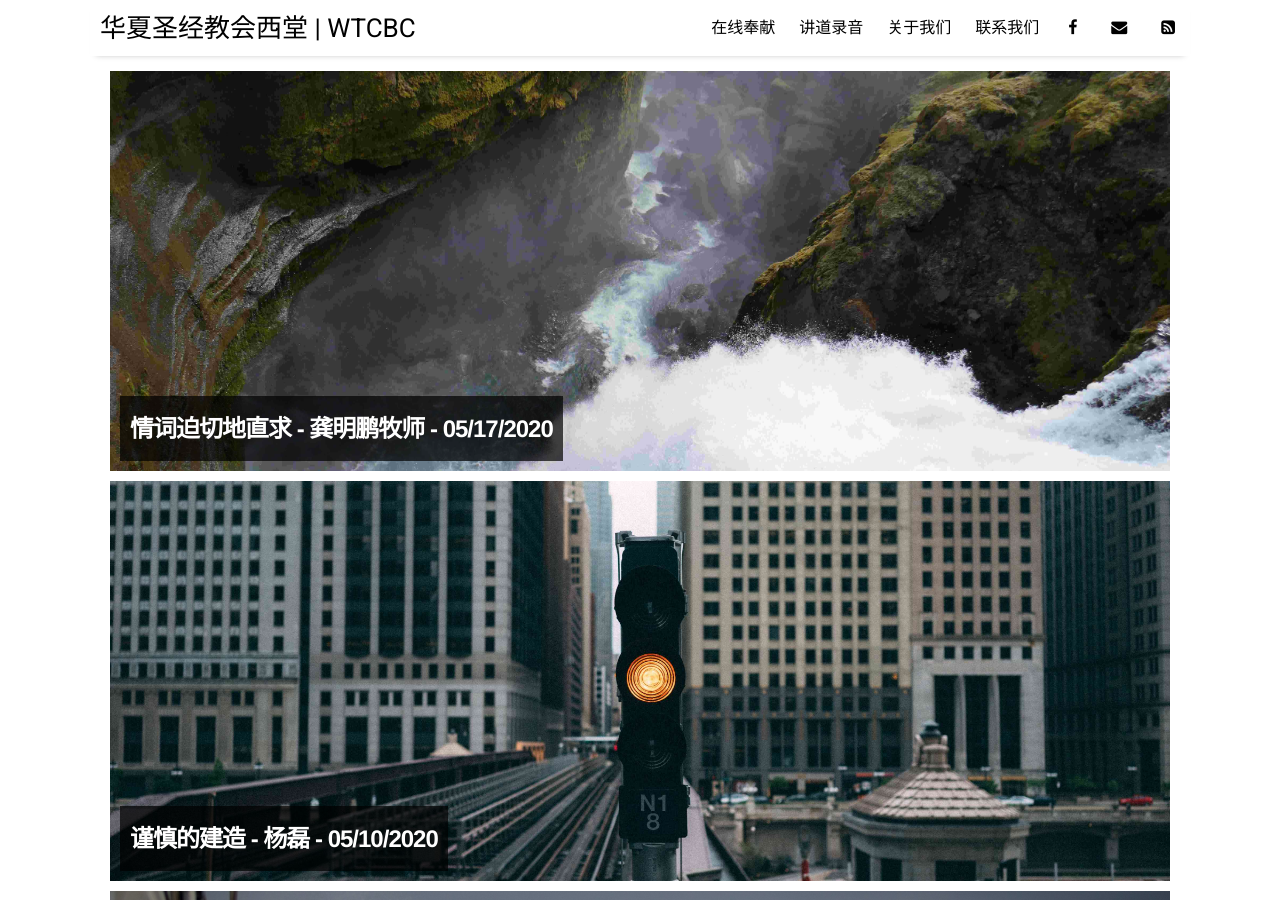
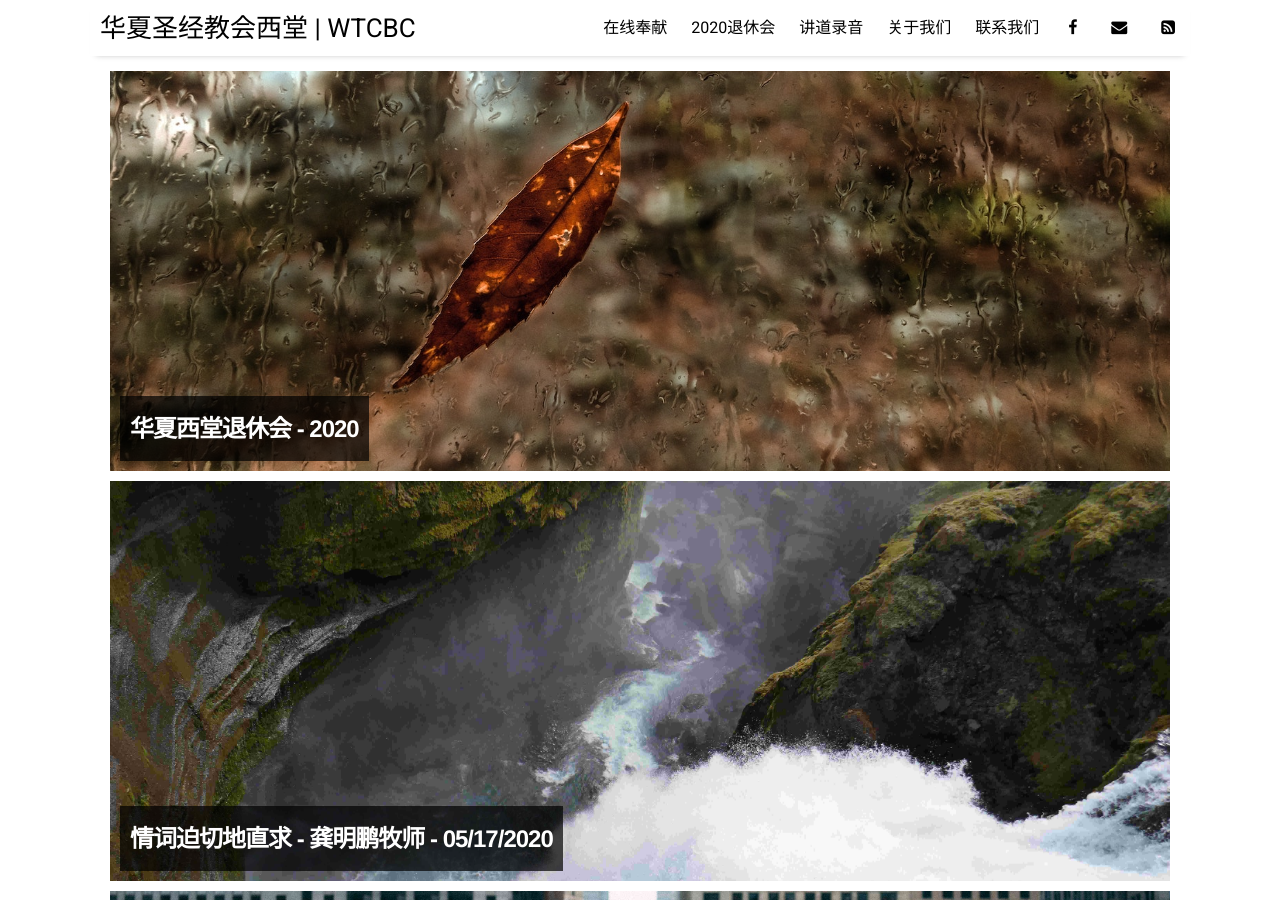
Before and after one commit to wtcbc/wtcbc.github.io, a Jekyll site: the page built from index.html, in a window 1280 px wide and 900 px high. Built offline with Jekyll 4.4.1, drawn with Linux system fonts in a browser that asks for light colours; nearby versions of some CDN libraries; the list of posts is cut into pages by our own code; some of the changed text lies outside the part shown.

Commit message:
add retreat page

```diff
--- a/_data/settings.yml
+++ b/_data/settings.yml
@@ -10,8 +10,8 @@ link:
 - {name: '在线奉献', link: 'https://paypal.com/ca/fundraiser/charity/3908200'}
 
 menu:
+- {name: '2020退休会', folder: 'pages', file: 'retreat.html'}
 - {name: '讲道录音', folder: 'pages', file: 'live.html'}
-# - {name: '讲道录音', folder: 'pages', file: 'documentation.html'}
 - {name: '关于我们', folder: 'pages', file: 'about.html'}
 - {name: '联系我们', folder: 'pages', file: 'contact.html'}
 
--- /dev/null
+++ b/_posts/2020-05-26-retreat2020.md
@@ -0,0 +1,24 @@
+---
+layout: post
+title: "华夏西堂退休会 - 2020"
+author: "WTCBC"
+categories: retreat
+tags: [2020, retreat]
+image: retreat.jpg
+---
+
+## 华夏西堂退休会 - 2020
+
+### 讲员
+
+## 开始在线奉献
+
+<br/>
+
+PayPal Giving Fund [点击奉献](https://paypal.com/ca/fundraiser/charity/3908200) - [paypal.com/ca/fundraiser/charity/3908200](https://paypal.com/ca/fundraiser/charity/3908200)
+
+<br/>
+
+<br/>
+
+![PayPal](/assets/img/paypal-giving-fund.png)
```
Also changed, not shown: pages/retreat.html (added, +11 -0 lines), Gemfile.lock, assets/img/retreat.jpg (added).
